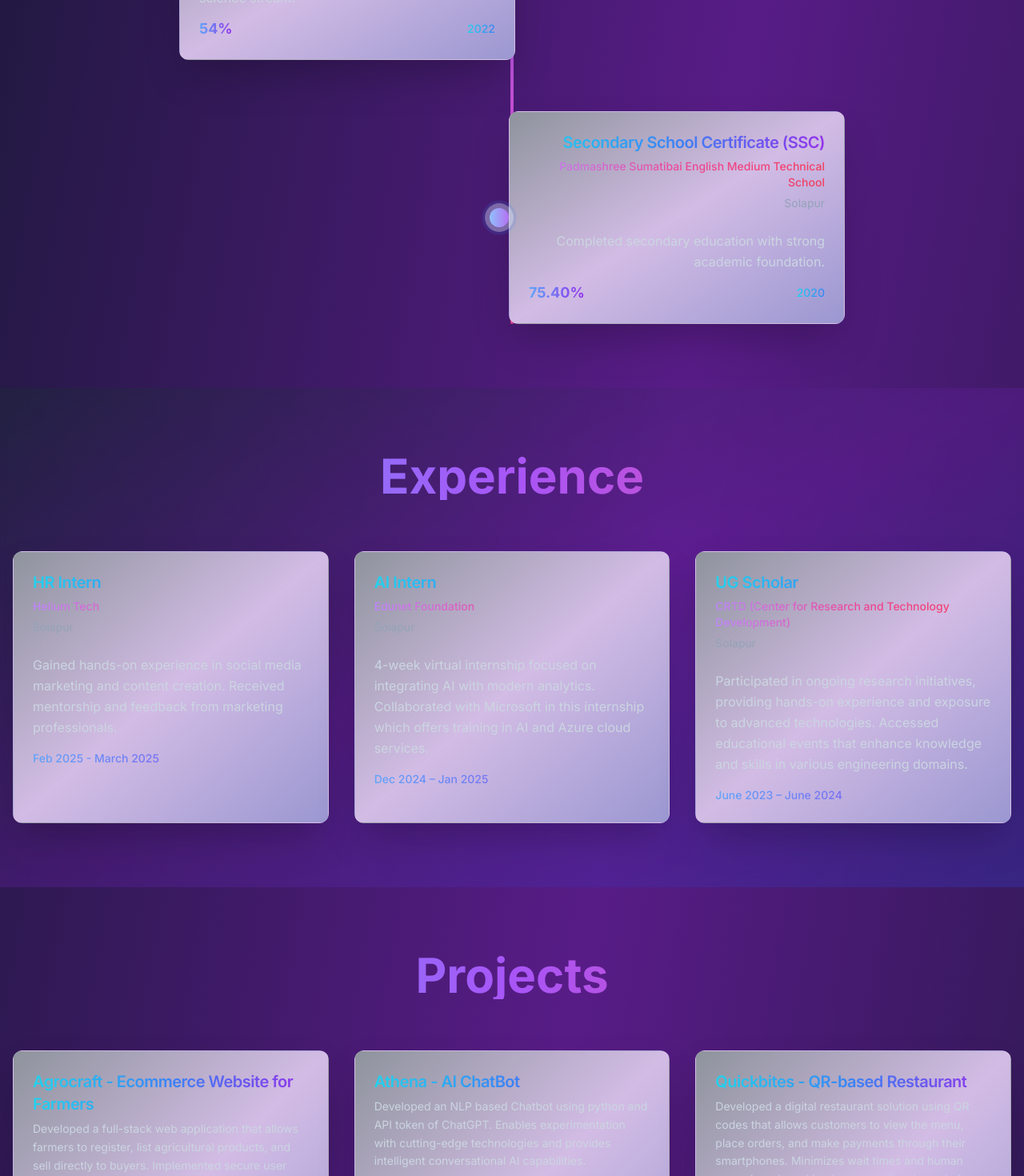
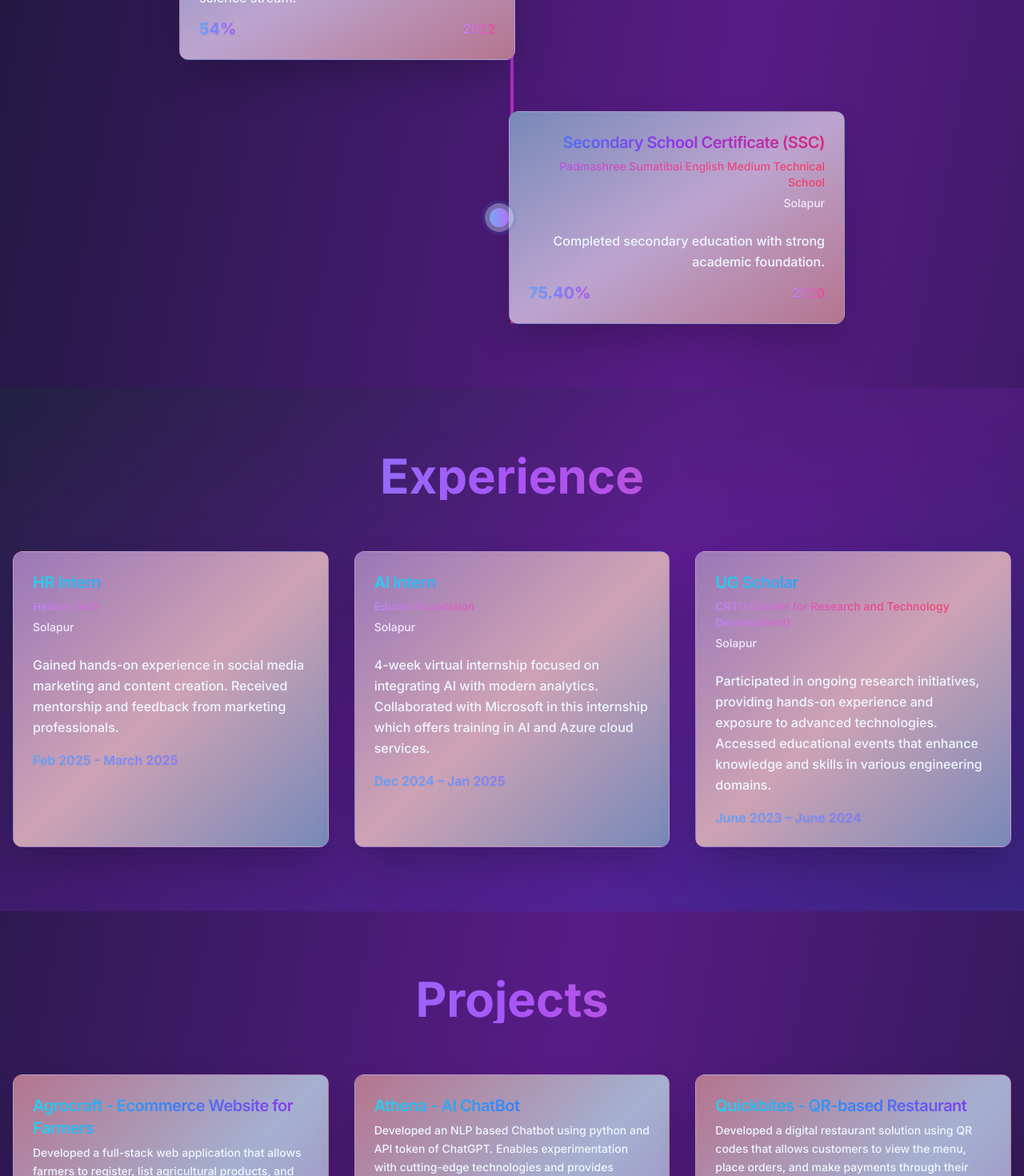
Before and after one commit to Yash-1407/yashwaghmare, a Next.js app: page / in a window 1280 px wide. Shown: the part 1880-3350 px from the top of the page at 80% size. Built offline with nearby package versions, Linux system fonts and the light colour scheme.

Commit message:
Enhanced portfolio with vibrant card colors and improved text visibility

```diff
--- a/app/page.tsx
+++ b/app/page.tsx
@@ -735,7 +735,7 @@ export default function Portfolio() {
       <section id="education" ref={sectionRefs.education} className="py-20 relative">
         <div className="container mx-auto px-4 relative z-10">
           <motion.h2
-            className="text-4xl md:text-6xl font-bold text-center mb-16 bg-gradient-to-r from-blue-400 via-purple-500 to-pink-500 bg-clip-text text-transparent"
+            className="text-4xl md:text-6xl font-bold text-center mb-16 bg-gradient-to-r from-blue-500 via-purple-600 to-pink-600 bg-clip-text text-transparent"
             initial={{ opacity: 0, y: 30 }}
             whileInView={{ opacity: 1, y: 0 }}
             transition={{ duration: 0.8 }}
@@ -747,7 +747,7 @@ export default function Portfolio() {
           <div className="max-w-4xl mx-auto relative">
             {/* Timeline line */}
             <motion.div
-              className="absolute left-1/2 transform -translate-x-1/2 w-1 bg-gradient-to-b from-blue-400 via-purple-500 to-pink-500 rounded-full"
+              className="absolute left-1/2 transform -translate-x-1/2 w-1 bg-gradient-to-b from-blue-500 via-purple-600 to-pink-600 rounded-full"
               initial={{ height: 0 }}
               whileInView={{ height: "100%" }}
               transition={{ duration: 2, ease: "easeInOut" }}
@@ -773,27 +773,27 @@ export default function Portfolio() {
                 <div className={`flex items-center ${index % 2 === 0 ? "flex-row-reverse" : "flex-row"}`}>
                   <div className="flex-1">
                     <motion.div whileHover={{ scale: 1.02, y: -5 }} className="group">
-                      <Card className="bg-gradient-to-br from-slate-800/50 via-purple-800/30 to-indigo-800/50 backdrop-blur-sm border border-white/10 shadow-2xl hover:shadow-blue-500/25 transition-all duration-300">
+                      <Card className="bg-gradient-to-br from-blue-900/60 via-purple-900/40 to-pink-900/60 backdrop-blur-sm border border-blue-400/20 shadow-2xl hover:shadow-blue-500/40 transition-all duration-300">
                         <CardHeader>
-                          <CardTitle className="bg-gradient-to-r from-cyan-400 via-blue-500 to-purple-600 bg-clip-text text-transparent text-xl font-semibold">
+                          <CardTitle className="bg-gradient-to-r from-blue-500 via-purple-600 to-pink-600 bg-clip-text text-transparent text-xl font-semibold">
                             {edu.degree}
                           </CardTitle>
-                          <CardDescription className="bg-gradient-to-r from-purple-400 via-pink-500 to-rose-500 bg-clip-text text-transparent font-medium">
+                          <CardDescription className="bg-gradient-to-r from-purple-500 via-pink-500 to-rose-500 bg-clip-text text-transparent font-medium">
                             {edu.institution}
                           </CardDescription>
-                          <CardDescription className="text-slate-400 text-sm">{edu.location}</CardDescription>
+                          <CardDescription className="text-purple-100 text-sm font-medium">{edu.location}</CardDescription>
                         </CardHeader>
                         <CardContent>
-                          <p className="text-slate-300 mb-3 leading-relaxed">{edu.description}</p>
+                          <p className="text-blue-50 mb-3 leading-relaxed font-medium">{edu.description}</p>
                           <div className="flex justify-between items-center">
                             <motion.p
-                              className="text-lg bg-gradient-to-r from-blue-400 to-purple-600 bg-clip-text text-transparent font-bold"
+                              className="text-xl bg-gradient-to-r from-blue-400 to-purple-500 bg-clip-text text-transparent font-bold drop-shadow-sm"
                               whileHover={{ scale: 1.05 }}
                             >
                               {edu.grade}
                             </motion.p>
                             <motion.p
-                              className="text-sm bg-gradient-to-r from-cyan-400 to-blue-500 bg-clip-text text-transparent font-medium"
+                              className="text-base bg-gradient-to-r from-purple-400 to-pink-500 bg-clip-text text-transparent font-semibold drop-shadow-sm"
                               whileHover={{ scale: 1.05 }}
                             >
                               {edu.year}
@@ -806,7 +806,7 @@ export default function Portfolio() {
 
                   {/* Timeline node */}
                   <motion.div
-                    className="w-6 h-6 bg-gradient-to-r from-blue-400 to-purple-600 rounded-full relative z-10 shadow-lg"
+                    className="w-6 h-6 bg-gradient-to-r from-blue-500 to-purple-600 rounded-full relative z-10 shadow-lg"
                     whileHover={{ scale: 1.5 }}
                     animate={{
                       boxShadow: ["0 0 0 0 rgba(59, 130, 246, 0.4)", "0 0 0 15px rgba(59, 130, 246, 0)"],
@@ -860,7 +860,7 @@ export default function Portfolio() {
                 whileHover={{ y: -8, scale: 1.02 }}
                 className="group"
               >
-                <Card className="bg-gradient-to-br from-slate-800/50 via-purple-800/30 to-indigo-800/50 backdrop-blur-sm border border-white/10 shadow-2xl hover:shadow-blue-500/25 transition-all duration-300 h-full">
+                <Card className="bg-gradient-to-br from-purple-900/60 via-pink-900/40 to-blue-900/60 backdrop-blur-sm border border-purple-400/20 shadow-2xl hover:shadow-purple-500/40 transition-all duration-300 h-full">
                   <CardHeader>
                     <CardTitle className="bg-gradient-to-r from-cyan-400 via-blue-500 to-purple-600 bg-clip-text text-transparent text-xl font-semibold group-hover:scale-105 transition-transform duration-300">
                       {exp.position}
@@ -868,12 +868,12 @@ export default function Portfolio() {
                     <CardDescription className="bg-gradient-to-r from-purple-400 via-pink-500 to-rose-500 bg-clip-text text-transparent font-medium">
                       {exp.company}
                     </CardDescription>
-                    <CardDescription className="text-slate-400 text-sm">{exp.location}</CardDescription>
+                    <CardDescription className="text-purple-100 text-sm font-medium">{exp.location}</CardDescription>
                   </CardHeader>
                   <CardContent>
-                    <p className="text-slate-300 mb-4 leading-relaxed">{exp.description}</p>
+                    <p className="text-blue-50 mb-4 leading-relaxed font-medium">{exp.description}</p>
                     <motion.p
-                      className="text-sm bg-gradient-to-r from-blue-400 to-purple-600 bg-clip-text text-transparent font-medium"
+                      className="text-base bg-gradient-to-r from-blue-400 to-purple-500 bg-clip-text text-transparent font-semibold drop-shadow-sm"
                       whileHover={{ scale: 1.02 }}
                     >
                       {exp.duration}
@@ -914,12 +914,12 @@ export default function Portfolio() {
                 whileHover={{ y: -10, scale: 1.03 }}
                 className="group"
               >
-                <Card className="bg-gradient-to-br from-slate-800/50 via-purple-800/30 to-indigo-800/50 backdrop-blur-sm border border-white/10 shadow-2xl hover:shadow-purple-500/25 transition-all duration-300 h-full">
+                <Card className="bg-gradient-to-br from-pink-900/60 via-blue-900/40 to-purple-900/60 backdrop-blur-sm border border-pink-400/20 shadow-2xl hover:shadow-pink-500/40 transition-all duration-300 h-full">
                   <CardHeader>
                     <CardTitle className="bg-gradient-to-r from-cyan-400 via-blue-500 to-purple-600 bg-clip-text text-transparent text-xl font-semibold group-hover:scale-105 transition-transform duration-300">
                       {project.name}
                     </CardTitle>
-                    <CardDescription className="text-slate-300 leading-relaxed">{project.description}</CardDescription>
+                    <CardDescription className="text-blue-50 leading-relaxed font-medium">{project.description}</CardDescription>
                   </CardHeader>
                   <CardContent>
                     <div className="flex flex-wrap gap-2 mb-6">
@@ -1020,14 +1020,14 @@ export default function Portfolio() {
                       }}
                       className="group"
                     >
-                      <Card className="bg-gradient-to-br from-slate-800/50 via-purple-800/30 to-indigo-800/50 backdrop-blur-sm border border-white/10 shadow-xl hover:shadow-blue-500/25 transition-all duration-300 p-6 text-center">
+                      <Card className="bg-gradient-to-br from-blue-900/60 via-purple-900/40 to-pink-900/60 backdrop-blur-sm border border-blue-400/20 shadow-xl hover:shadow-blue-500/40 transition-all duration-300 p-6 text-center">
                         <motion.div
                           animate={{ rotate: [0, 10, -10, 0] }}
                           transition={{ duration: 4, repeat: Number.POSITIVE_INFINITY }}
                         >
                           <Icon className="h-12 w-12 mx-auto mb-4 text-blue-400 group-hover:text-purple-400 transition-colors duration-300" />
                         </motion.div>
-                        <h4 className="font-semibold text-white mb-2">{skill.name}</h4>
+                        <h4 className="font-semibold text-blue-50 mb-2">{skill.name}</h4>
                         <div className="w-full bg-slate-700 rounded-full h-2 mb-2">
                           <motion.div
                             className="bg-gradient-to-r from-blue-400 to-purple-600 h-2 rounded-full"
@@ -1036,7 +1036,7 @@ export default function Portfolio() {
                             transition={{ duration: 1, delay: index * 0.1 }}
                           />
                         </div>
-                        <span className="text-sm text-slate-400">{skill.level}%</span>
+                        <span className="text-sm text-purple-100 font-medium">{skill.level}%</span>
                       </Card>
                     </motion.div>
                   )
@@ -1080,7 +1080,7 @@ export default function Portfolio() {
                       }}
                       className="group"
                     >
-                      <Card className="bg-gradient-to-br from-slate-800/50 via-purple-800/30 to-indigo-800/50 backdrop-blur-sm border border-white/10 shadow-xl hover:shadow-purple-500/25 transition-all duration-300 p-6 text-center">
+                      <Card className="bg-gradient-to-br from-purple-900/60 via-pink-900/40 to-blue-900/60 backdrop-blur-sm border border-purple-400/20 shadow-xl hover:shadow-purple-500/40 transition-all duration-300 p-6 text-center">
                         <motion.div
                           animate={{
                             scale: [1, 1.1, 1],
@@ -1090,7 +1090,7 @@ export default function Portfolio() {
                         >
                           <Icon className="h-12 w-12 mx-auto mb-4 text-purple-400 group-hover:text-pink-400 transition-colors duration-300" />
                         </motion.div>
-                        <h4 className="font-semibold text-white mb-2">{skill.name}</h4>
+                        <h4 className="font-semibold text-purple-50 mb-2">{skill.name}</h4>
                         <div className="w-full bg-slate-700 rounded-full h-2 mb-2">
                           <motion.div
                             className="bg-gradient-to-r from-purple-400 to-pink-600 h-2 rounded-full"
@@ -1099,7 +1099,7 @@ export default function Portfolio() {
                             transition={{ duration: 1, delay: index * 0.1 }}
                           />
                         </div>
-                        <span className="text-sm text-slate-400">{skill.level}%</span>
+                        <span className="text-sm text-pink-100 font-medium">{skill.level}%</span>
                       </Card>
                     </motion.div>
                   )
@@ -1138,7 +1138,7 @@ export default function Portfolio() {
                 whileHover={{ y: -8, scale: 1.03, rotateY: 5 }}
                 className="group"
               >
-                <Card className="bg-gradient-to-br from-slate-800/50 via-purple-800/30 to-indigo-800/50 backdrop-blur-sm border border-white/10 shadow-2xl hover:shadow-yellow-500/25 transition-all duration-300">
+                <Card className="bg-gradient-to-br from-yellow-900/60 via-orange-900/40 to-red-900/60 backdrop-blur-sm border border-yellow-400/20 shadow-2xl hover:shadow-yellow-500/40 transition-all duration-300">
                   <CardContent className="p-6 text-center">
                     <motion.div
                       className="mb-4"
@@ -1199,7 +1199,7 @@ export default function Portfolio() {
                 }}
                 className="group"
               >
-                <Card className="bg-gradient-to-br from-slate-800/50 via-purple-800/30 to-indigo-800/50 backdrop-blur-sm border border-white/10 shadow-2xl hover:shadow-green-500/25 transition-all duration-300">
+                <Card className="bg-gradient-to-br from-green-900/60 via-emerald-900/40 to-teal-900/60 backdrop-blur-sm border border-green-400/20 shadow-2xl hover:shadow-green-500/40 transition-all duration-300">
                   <CardHeader>
                     <div className="flex items-center gap-4">
                       <motion.div
@@ -1222,16 +1222,16 @@ export default function Portfolio() {
                     </div>
                   </CardHeader>
                   <CardContent>
-                    <p className="text-slate-300 mb-4 leading-relaxed">{cert.description}</p>
+                    <p className="text-blue-50 mb-4 leading-relaxed font-medium">{cert.description}</p>
                     <div className="flex justify-between items-center">
                       <motion.p
-                        className="text-sm bg-gradient-to-r from-blue-400 to-purple-600 bg-clip-text text-transparent font-medium"
+                        className="text-base bg-gradient-to-r from-blue-400 to-purple-500 bg-clip-text text-transparent font-semibold drop-shadow-sm"
                         whileHover={{ scale: 1.05 }}
                       >
                         Duration: {cert.duration}
                       </motion.p>
                       <motion.p
-                        className="text-sm bg-gradient-to-r from-green-400 to-blue-500 bg-clip-text text-transparent font-medium"
+                        className="text-base bg-gradient-to-r from-green-400 to-blue-500 bg-clip-text text-transparent font-semibold drop-shadow-sm"
                         whileHover={{ scale: 1.05 }}
                       >
                         {cert.year}
@@ -1287,7 +1287,7 @@ export default function Portfolio() {
                   </motion.div>
                   <a
                     href={`mailto:${personalData.contact.email}`}
-                    className="text-lg text-white group-hover:text-slate-300 transition-colors hover:underline"
+                    className="text-lg text-blue-50 group-hover:text-blue-100 transition-colors hover:underline font-medium"
                   >
                     {personalData.contact.email}
                   </a>
@@ -1306,7 +1306,7 @@ export default function Portfolio() {
                   </motion.div>
                   <a
                     href={`tel:${personalData.contact.phone}`}
-                    className="text-lg text-white group-hover:text-slate-300 transition-colors hover:underline"
+                    className="text-lg text-purple-50 group-hover:text-purple-100 transition-colors hover:underline font-medium"
                   >
                     {personalData.contact.phone}
                   </a>
@@ -1323,7 +1323,7 @@ export default function Portfolio() {
                   >
                     <MapPin className="h-5 w-5 text-white" />
                   </motion.div>
-                  <span className="text-lg text-white group-hover:text-slate-300 transition-colors">
+                  <span className="text-lg text-cyan-50 group-hover:text-cyan-100 transition-colors font-medium">
                     {personalData.contact.location}
                   </span>
                 </motion.div>
@@ -1368,7 +1368,7 @@ export default function Portfolio() {
                     name="name"
                     placeholder="Your Name"
                     required
-                    className="bg-gradient-to-r from-slate-800/50 via-purple-800/30 to-indigo-800/50 backdrop-blur-sm border border-white/20 text-white placeholder:text-slate-400 text-lg p-4 rounded-xl shadow-lg focus:border-blue-400 transition-all duration-300"
+                    className="bg-gradient-to-r from-slate-800/50 via-purple-800/30 to-indigo-800/50 backdrop-blur-sm border border-white/20 text-white placeholder:text-blue-200 text-lg p-4 rounded-xl shadow-lg focus:border-blue-400 transition-all duration-300"
                   />
                 </motion.div>
 
@@ -1382,7 +1382,7 @@ export default function Portfolio() {
                     type="email"
                     placeholder="Your Email"
                     required
-                    className="bg-gradient-to-r from-slate-800/50 via-purple-800/30 to-indigo-800/50 backdrop-blur-sm border border-white/20 text-white placeholder:text-slate-400 text-lg p-4 rounded-xl shadow-lg focus:border-blue-400 transition-all duration-300"
+                    className="bg-gradient-to-r from-slate-800/50 via-purple-800/30 to-indigo-800/50 backdrop-blur-sm border border-white/20 text-white placeholder:text-purple-200 text-lg p-4 rounded-xl shadow-lg focus:border-blue-400 transition-all duration-300"
                   />
                 </motion.div>
 
@@ -1396,7 +1396,7 @@ export default function Portfolio() {
                     placeholder="Your Message"
                     required
                     rows={5}
-                    className="bg-gradient-to-r from-slate-800/50 via-purple-800/30 to-indigo-800/50 backdrop-blur-sm border border-white/20 text-white placeholder:text-slate-400 text-lg p-4 rounded-xl shadow-lg focus:border-blue-400 transition-all duration-300 resize-none"
+                    className="bg-gradient-to-r from-slate-800/50 via-purple-800/30 to-indigo-800/50 backdrop-blur-sm border border-white/20 text-white placeholder:text-pink-200 text-lg p-4 rounded-xl shadow-lg focus:border-blue-400 transition-all duration-300 resize-none"
                   />
                 </motion.div>
 
```
